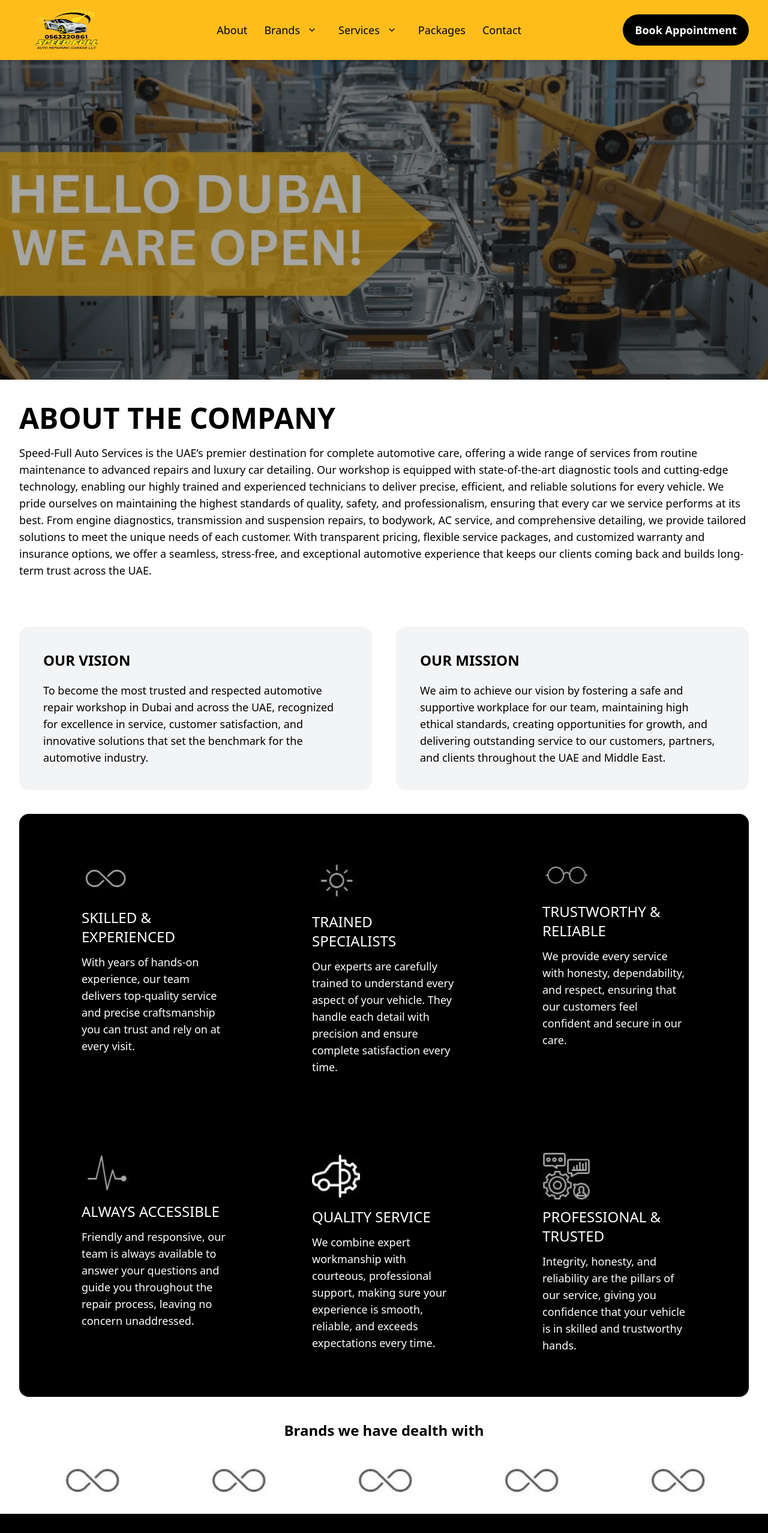
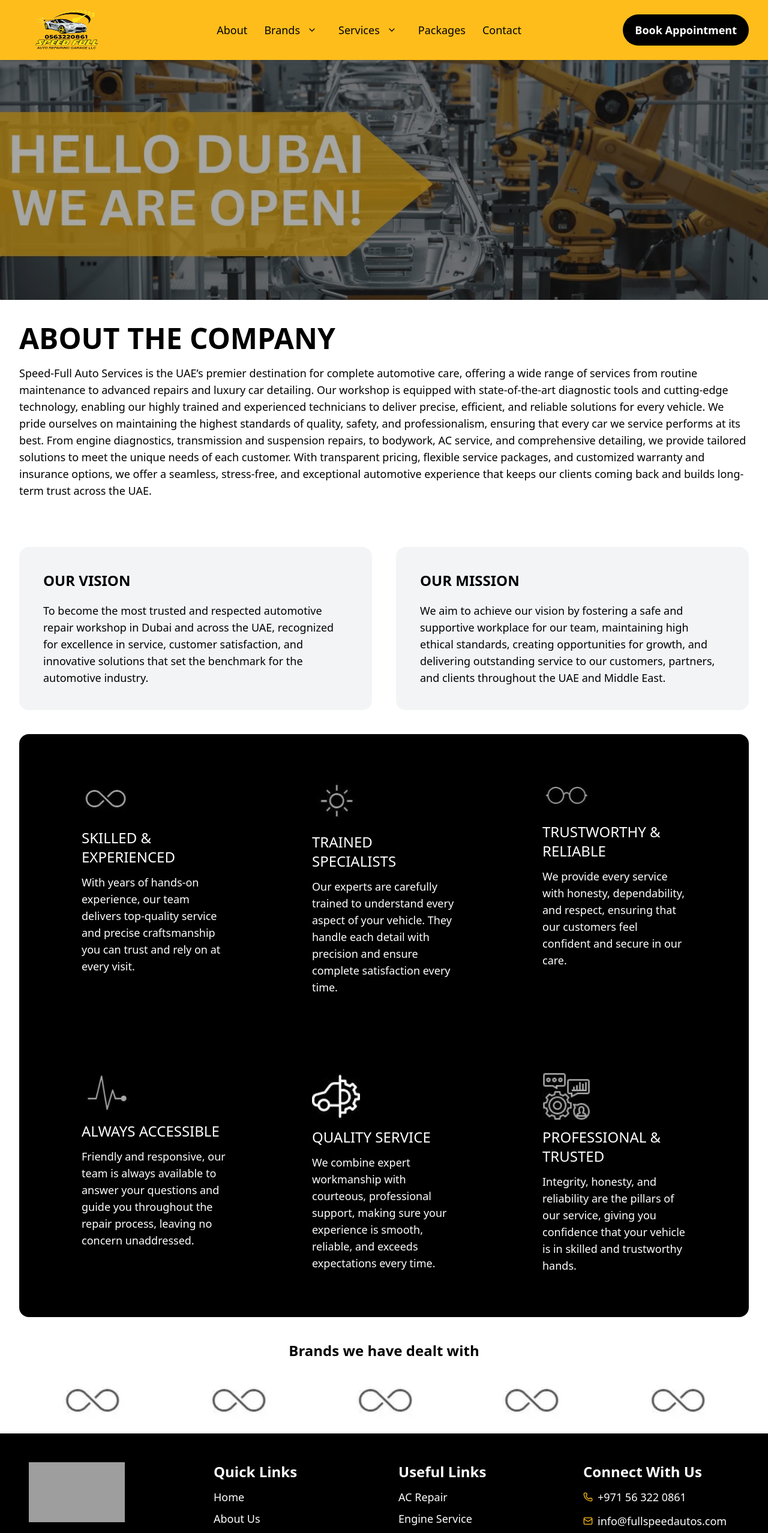
Before and after one commit to Vr7Rizwan/full-speed-auto, a Next.js app: page /about in a window 1280 px wide. Shown: the top 2556 px of the page at 60% size. Built offline with nearby package versions, Linux system fonts and the light colour scheme; grey boxes are pictures that could not be loaded.

Commit message:
about banner change

```diff
--- a/app/about/page.tsx
+++ b/app/about/page.tsx
@@ -13,7 +13,7 @@ const AboutPage = () => {
       <Cards />
       <div className="w-[95%] mx-auto flex flex-col gap-5">
         <h2 className="subHeading font-bold text-center">
-          Brands we have dealth with
+          Brands we have dealt with
         </h2>
         <LogoSlider logos={logos} />
       </div>
--- a/app/components/About/AboutBanner.tsx
+++ b/app/components/About/AboutBanner.tsx
@@ -1,7 +1,13 @@
 const AboutBanner=()=>{
     return(
         <section className="relative">
-            <img src="./assets/aboutbanner.webp" alt="Error" className="w-full object-cover object-center"/>
+             <div className="w-full overflow-hidden">
+  <img
+    src="./assets/aboutbanner.webp"
+    alt="Hero"
+    className="w-full max-h-[400px] object-cover"
+  />
+</div>
             <div className="absolute inset-0 bg-black/35"></div>
         </section>
     )
```
